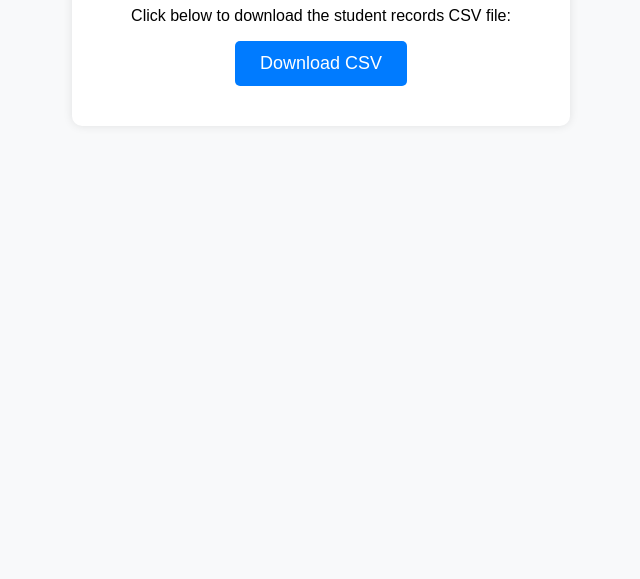
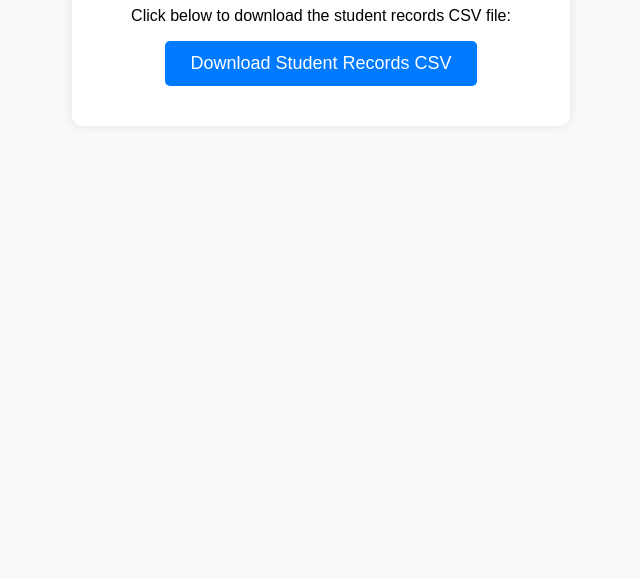
Before and after one commit to emrobee/AI-Data-Science, a plain HTML site: page index.html in a window 1280 px wide. Shown: the part 221-800 px from the top of the page, without its empty margins (319-959 px from the left). Drawn offline with Linux system fonts and the light colour scheme.

Commit message:
Update index.html

```diff
--- a/index.html
+++ b/index.html
@@ -40,10 +40,10 @@
 
     <!-- UPDATE the URL below to your actual file path -->
     <a class="download-btn"
-       href="https://github.com/emrobee/AI-Data-Science/Students_records.csv"
-       download>
-      Download CSV
+       <a href="https://emrobee.github.io/AI-Data-Science/students_records.csv" download>
+        Download Student Records CSV
     </a>
+
   </div>
 
 </body>
```
